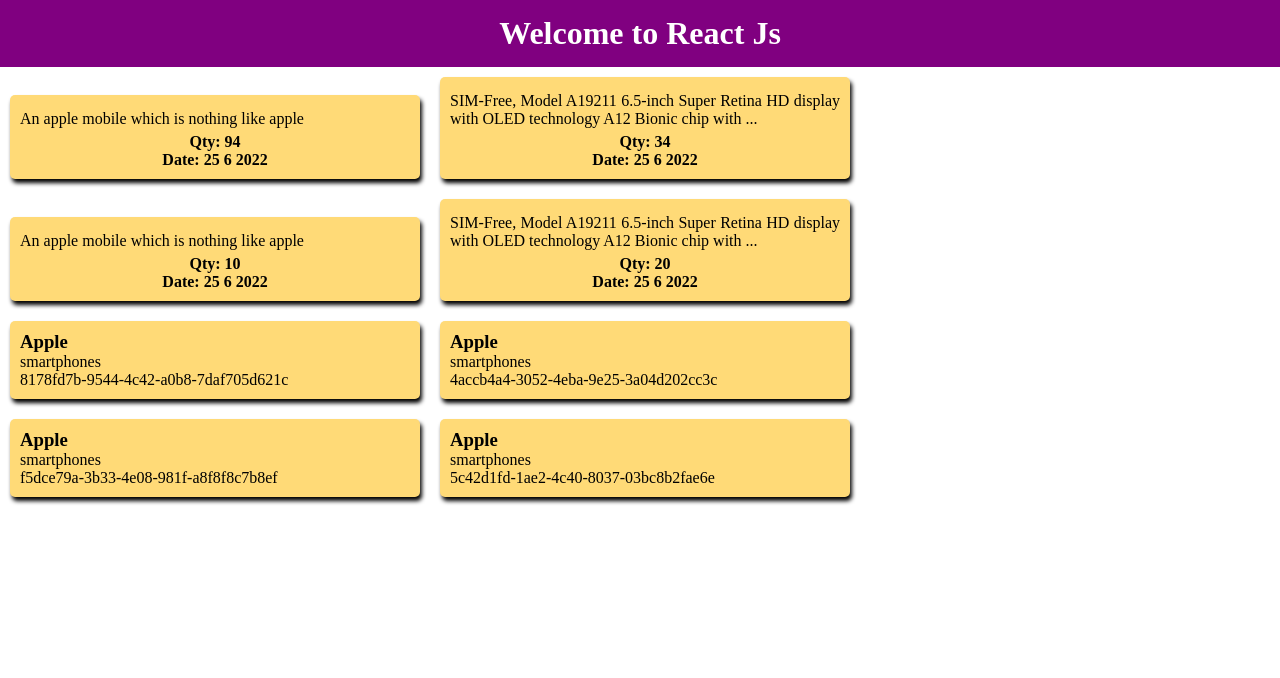
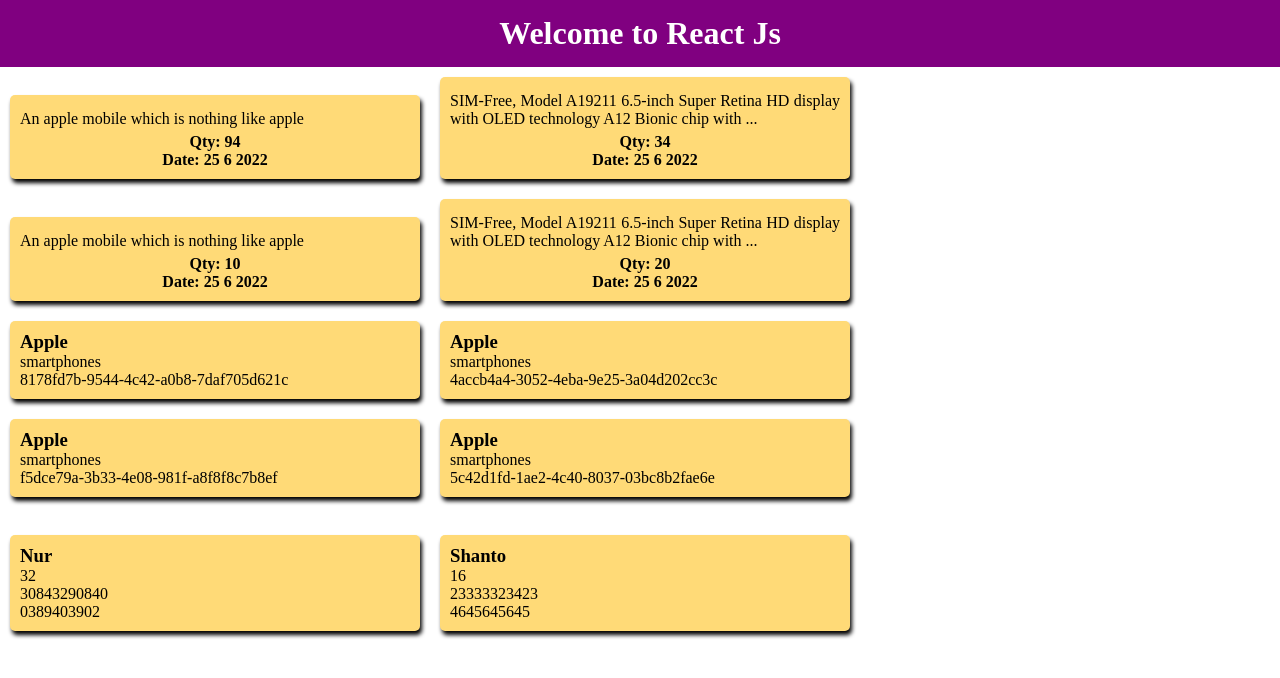
Before and after one commit to furiousnur/React-Basic, a React (Create React App) app: page / in a window 1280 px wide. Shown: the top 678 px of the page. Built offline with nearby package versions, Linux system fonts and the light colour scheme.

Commit message:
nested mapping in react

```diff
--- a/src/App.js
+++ b/src/App.js
@@ -2,6 +2,7 @@ import React from 'react';
 import Card from "./components/Card";
 import Data from "./data.json"
 import List from "./components/UniqueList/List";
+import NestedMapping from "./components/UniqueList/NestedMapping";
 
 function App() {
     let items = [];
@@ -20,6 +21,8 @@ function App() {
           {items}
           <br/>
           <List />
+          <br/>
+          <NestedMapping />
       </div>
   );
 }
--- /dev/null
+++ b/src/components/UniqueList/NestedMapping.js
@@ -0,0 +1,27 @@
+import React from "react";
+
+const users = [{
+    name: "Nur", age: 32, phones: [{home: "30843290840"}, {office: "0389403902"}]
+}, {
+    name: "Shanto", age: 16, phones: [{home: "23333323423"}, {office: "4645645645"}]
+}]
+
+const NestedMapping = () => {
+    return <div>
+        {users.map((user, index) => {
+            const {name, age, phones} = user;
+            return <div className="card" key={index}>
+                <h3>{name}</h3>
+                <p>{age}</p>
+                {phones.map((phone, index) => {
+                    return <div>
+                        <p>{phone.home}</p>
+                        <p>{phone.office}</p>
+                    </div>
+                })}
+            </div>
+        })}
+    </div>
+}
+
+export default NestedMapping;
```
